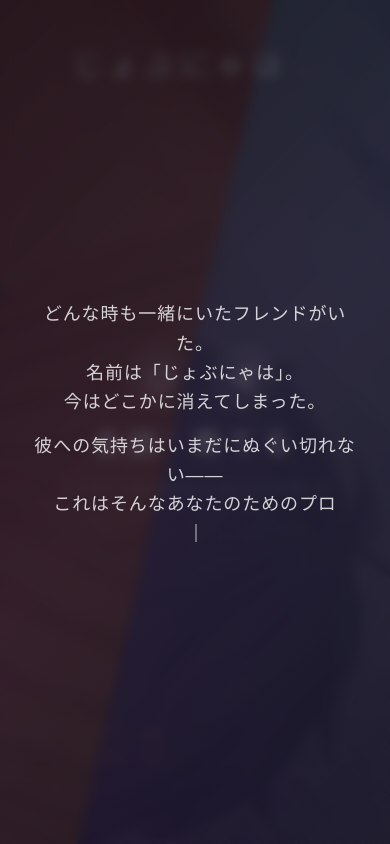
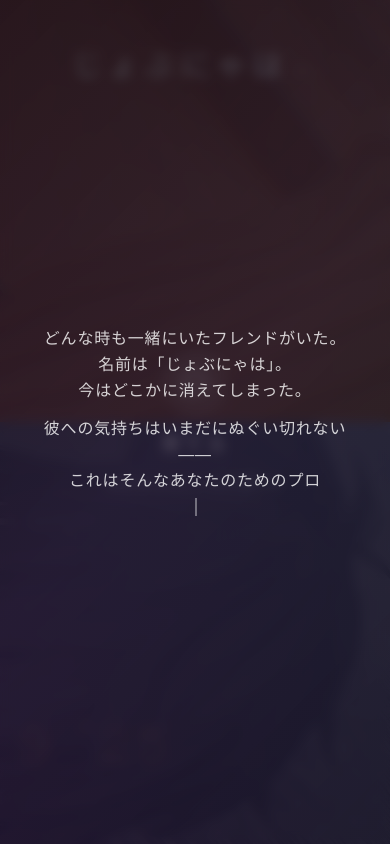
Before and after one commit to karifol/karifol-dot-com, a Next.js app: page /jobnyaha_ai in a window 390 px wide. Built offline with nearby package versions, Linux system fonts and the light colour scheme; no server answers.

Commit message:
fix: レイアウト調整とモバイル対応のためのスタイル修正

```diff
--- a/app/jobnyaha_ai/chat/page.tsx
+++ b/app/jobnyaha_ai/chat/page.tsx
@@ -328,7 +328,7 @@ export default function JobnyahaAIChat() {
                                   value={teachInputs[msg.id] ?? ""}
                                   onChange={(e) => setTeachInputs((prev) => ({ ...prev, [msg.id]: e.target.value.slice(0, 100) }))}
                                   placeholder="じょぶにゃはは〇〇が好き、など"
-                                  className="rounded-full border border-white/20 bg-white/5 backdrop-blur-sm px-4 py-1.5 text-sm text-white/80 outline-none placeholder-white/20 w-72"
+                                  className="rounded-full border border-white/20 bg-white/5 backdrop-blur-sm px-4 py-1.5 text-sm text-white/80 outline-none placeholder-white/20 w-full max-w-72"
                                 />
                                 {(teachInputs[msg.id]?.length ?? 0) > 0 && (
                                   <span className={`text-xs shrink-0 ${(teachInputs[msg.id]?.length ?? 0) >= 100 ? "text-red-400" : "text-white/30"}`}>
@@ -395,7 +395,7 @@ export default function JobnyahaAIChat() {
                   </svg>
                 </button>
               </form>
-              <p className="mt-3 text-center text-xs text-white/50 whitespace-nowrap">
+              <p className="mt-3 text-center text-xs text-white/50">
                 AIの回答は不確実な場合があり、じょぶにゃは本人の思想や意図と異なります。ジョークです。
               </p>
               <a
@@ -412,7 +412,7 @@ export default function JobnyahaAIChat() {
             <SiteHeader />
             <div className="flex flex-1 flex-col items-center justify-center px-6">
               <div className="flex w-full max-w-3xl flex-col items-center">
-                <h1 className="mb-2 text-4xl font-light tracking-[0.2em] text-white/90 flex items-baseline gap-3">
+                <h1 className="mb-2 text-2xl sm:text-4xl font-light tracking-[0.2em] text-white/90 flex items-baseline gap-3">
                   じょぶにゃは<span className="text-4xls tracking-[0.3em] text-white/30 uppercase">AI</span>
                 </h1>
                 <p className="mb-10 text-sm text-white/30 tracking-widest"></p>
@@ -456,7 +456,7 @@ export default function JobnyahaAIChat() {
                     </button>
                   ))}
                 </div>
-                <p className="mt-6 text-center  text-white/50 whitespace-nowrap">
+                <p className="mt-6 text-center text-xs sm:text-sm text-white/50">
                   AIの回答は不確実な場合があり、じょぶにゃは本人の思想や意図と異なります。ジョークです。
                 </p>
               </div>
--- a/app/jobnyaha_ai/page.tsx
+++ b/app/jobnyaha_ai/page.tsx
@@ -24,6 +24,15 @@ export default function JobnyahaAITop() {
   const [prologueFading, setPrologueFading] = useState(false);
   const streamingDone = displayedLen >= prologueText.length;
   const timerRef = useRef<ReturnType<typeof setTimeout> | null>(null);
+  const [isMobile, setIsMobile] = useState(false);
+
+  useEffect(() => {
+    const mq = window.matchMedia("(max-width: 639px)");
+    setIsMobile(mq.matches);
+    const handler = (e: MediaQueryListEvent) => setIsMobile(e.matches);
+    mq.addEventListener("change", handler);
+    return () => mq.removeEventListener("change", handler);
+  }, []);
 
   useEffect(() => {
     fetch("/api/train/stats")
@@ -61,15 +70,17 @@ export default function JobnyahaAITop() {
     return () => clearTimeout(timer);
   }, [streamingDone, dismissPrologue]);
 
-  const chatClip =
-    hovered === "train"
+  const chatClip = isMobile
+    ? "polygon(0 0, 100% 0, 100% 50%, 0 50%)"
+    : hovered === "train"
       ? "polygon(0 0, 58% 0, 8% 100%, 0 100%)"
       : hovered === "chat"
         ? "polygon(0 0, 82% 0, 32% 100%, 0 100%)"
         : "polygon(0 0, 70% 0, 20% 100%, 0 100%)";
 
-  const trainClip =
-    hovered === "train"
+  const trainClip = isMobile
+    ? "polygon(0 50%, 100% 50%, 100% 100%, 0 100%)"
+    : hovered === "train"
       ? "polygon(58% 0, 100% 0, 100% 100%, 8% 100%)"
       : hovered === "chat"
         ? "polygon(82% 0, 100% 0, 100% 100%, 32% 100%)"
@@ -94,7 +105,7 @@ export default function JobnyahaAITop() {
             {prologueText.slice(0, displayedLen).split("\n").map((line, i) => (
               <p
                 key={i}
-                className="text-white/80 text-lg font-light leading-relaxed tracking-wider"
+                className="text-white/80 text-base sm:text-lg font-light leading-relaxed tracking-wider"
                 style={{ minHeight: line === "" ? "0.8em" : undefined }}
               >
                 {line}
@@ -139,12 +150,12 @@ export default function JobnyahaAITop() {
         <div className="absolute inset-0 bg-gradient-to-br from-rose-400/40 to-amber-300/30" />
 
         {/* コンテンツ - 左寄りに配置 */}
-        <div className="relative z-10 flex h-full items-center" style={{ paddingLeft: "15%" }}>
+        <div className="relative z-10 flex h-full items-center justify-center sm:justify-start" style={{ paddingLeft: isMobile ? undefined : "15%" }}>
           <div
             className="flex flex-col items-center gap-4 transition-all duration-500"
             style={{
-              opacity: hovered === "train" ? 0.5 : 1,
-              transform: hovered === "chat" ? "scale(1.05)" : "scale(1)",
+              opacity: !isMobile && hovered === "train" ? 0.5 : 1,
+              transform: !isMobile && hovered === "chat" ? "scale(1.05)" : "scale(1)",
             }}
           >
             <div className="w-16 h-16 rounded-full bg-white/10 backdrop-blur-sm flex items-center justify-center border border-white/20">
@@ -152,7 +163,7 @@ export default function JobnyahaAITop() {
                 <path strokeLinecap="round" strokeLinejoin="round" d="M8.625 12a.375.375 0 1 1-.75 0 .375.375 0 0 1 .75 0Zm0 0H8.25m4.125 0a.375.375 0 1 1-.75 0 .375.375 0 0 1 .75 0Zm0 0H12m4.125 0a.375.375 0 1 1-.75 0 .375.375 0 0 1 .75 0Zm0 0h-.375M21 12c0 4.556-4.03 8.25-9 8.25a9.764 9.764 0 0 1-2.555-.337A5.972 5.972 0 0 1 5.41 20.97a5.969 5.969 0 0 1-.474-.065 4.48 4.48 0 0 0 .978-2.025c.09-.457-.133-.901-.467-1.226C3.93 16.178 3 14.189 3 12c0-4.556 4.03-8.25 9-8.25s9 3.694 9 8.25Z" />
               </svg>
             </div>
-            <h2 className="text-3xl font-light tracking-[0.15em] text-white/90">会話する</h2>
+            <h2 className="text-xl sm:text-3xl font-light tracking-[0.15em] text-white/90">会話する</h2>
             <p className="text-sm text-white/40 tracking-wider">じょぶにゃはとおしゃべりする</p>
           </div>
         </div>
@@ -185,12 +196,12 @@ export default function JobnyahaAITop() {
         <div className="absolute inset-0 bg-gradient-to-bl from-sky-300/35 to-violet-400/30" />
 
         {/* コンテンツ - 右寄りに配置 */}
-        <div className="relative z-10 flex h-full items-center justify-end" style={{ paddingRight: "15%" }}>
+        <div className="relative z-10 flex h-full items-center justify-center sm:justify-end" style={{ paddingRight: isMobile ? undefined : "15%" }}>
           <div
             className="flex flex-col items-center gap-4 transition-all duration-500"
             style={{
-              opacity: hovered === "chat" ? 0.5 : 1,
-              transform: hovered === "train" ? "scale(1.05)" : "scale(1)",
+              opacity: !isMobile && hovered === "chat" ? 0.5 : 1,
+              transform: !isMobile && hovered === "train" ? "scale(1.05)" : "scale(1)",
             }}
           >
             <div className="w-16 h-16 rounded-full bg-white/10 backdrop-blur-sm flex items-center justify-center border border-white/20">
@@ -198,7 +209,7 @@ export default function JobnyahaAITop() {
                 <path strokeLinecap="round" strokeLinejoin="round" d="M9.813 15.904 9 18.75l-.813-2.846a4.5 4.5 0 0 0-3.09-3.09L2.25 12l2.846-.813a4.5 4.5 0 0 0 3.09-3.09L9 5.25l.813 2.846a4.5 4.5 0 0 0 3.09 3.09L15.75 12l-2.846.813a4.5 4.5 0 0 0-3.09 3.09ZM18.259 8.715 18 9.75l-.259-1.035a3.375 3.375 0 0 0-2.455-2.456L14.25 6l1.036-.259a3.375 3.375 0 0 0 2.455-2.456L18 2.25l.259 1.035a3.375 3.375 0 0 0 2.456 2.456L21.75 6l-1.035.259a3.375 3.375 0 0 0-2.456 2.456ZM16.894 20.567 16.5 21.75l-.394-1.183a2.25 2.25 0 0 0-1.423-1.423L13.5 18.75l1.183-.394a2.25 2.25 0 0 0 1.423-1.423l.394-1.183.394 1.183a2.25 2.25 0 0 0 1.423 1.423l1.183.394-1.183.394a2.25 2.25 0 0 0-1.423 1.423Z" />
               </svg>
             </div>
-            <h2 className="text-3xl font-light tracking-[0.15em] text-white/90">育てる</h2>
+            <h2 className="text-xl sm:text-3xl font-light tracking-[0.15em] text-white/90">育てる</h2>
             <p className="text-sm text-white/40 tracking-wider">AIにじょぶにゃはを教える</p>
             {learningRate != null && (
               <p className="text-xs text-white/30 tracking-wider mt-1">
--- a/app/page.tsx
+++ b/app/page.tsx
@@ -9,7 +9,7 @@ const products = [
 
 export default function Home() {
   return (
-    <div className="min-h-screen bg-white dark:bg-zinc-950 flex flex-col items-center px-6 pt-64 pb-20">
+    <div className="min-h-screen bg-white dark:bg-zinc-950 flex flex-col items-center px-6 pt-32 sm:pt-64 pb-20">
       {/* プロフィールアイコン */}
       <div className="w-24 h-24 rounded-full border border-zinc-200 dark:border-zinc-700 overflow-hidden">
         <img src="/karifol.png" alt="karifol" className="w-full h-full object-cover" />
```
